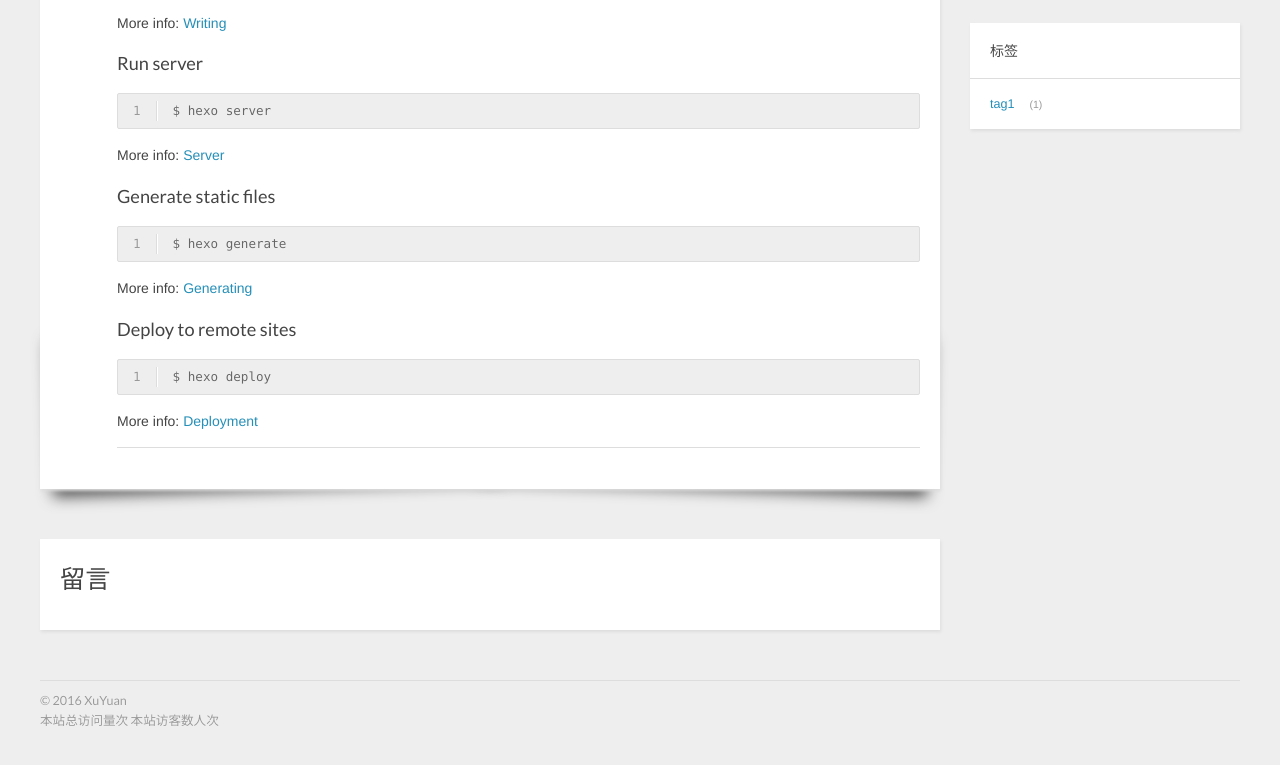
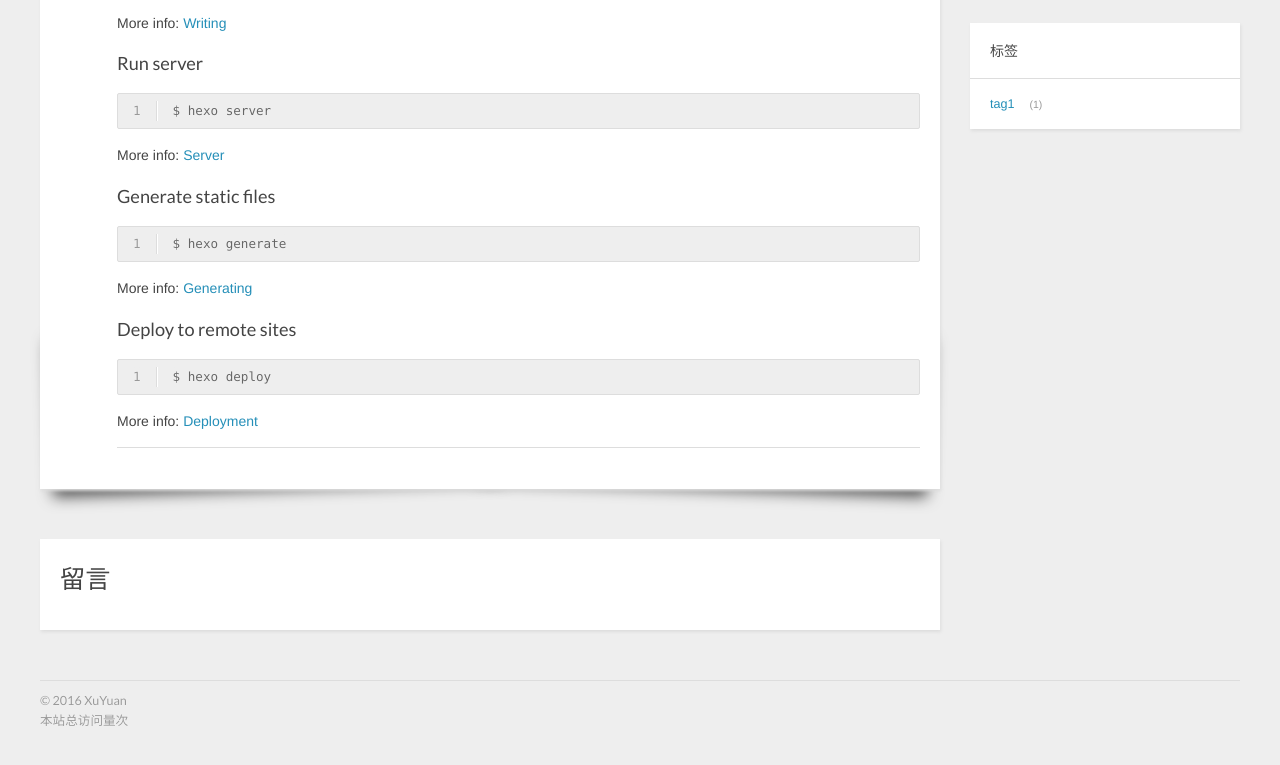
Before and after one commit to xuyuan123/xuyuan123.github.io, a plain HTML site: page 2016/02/28/hello-world/index.html in a window 1280 px wide. Shown: the part 448-1213 px from the top of the page. Drawn offline with nearby package versions, Linux system fonts and the light colour scheme; some packages are replaced by stand-ins of ours; a script that the page names is missing.

Commit message:
Site updated: 2016-03-02 10:49:34

```diff
--- a/2016/02/28/hello-world/index.html
+++ b/2016/02/28/hello-world/index.html
@@ -317,9 +317,6 @@ var duoshuoQuery = {short_name:"xylpp"};
 <div class="clearfix"></div>
 <span id="busuanzi_container_site_pv">
     本站总访问量<span id="busuanzi_value_site_pv"></span>次
-</span>
-<span id="busuanzi_container_site_uv">
-  本站访客数<span id="busuanzi_value_site_uv"></span>人次
 </span></footer>
   <script src="//ajax.googleapis.com/ajax/libs/jquery/2.0.3/jquery.min.js"></script>
 <script src="/js/jquery.imagesloaded.min.js"></script>
```
Also changed, not shown: 2016/02/28/myfirstblog/index.html (+0 -3 lines), 2016/02/29/test/index.html (+0 -3 lines), about/index.html (+0 -3 lines), archives/2016/02/index.html (+0 -3 lines), archives/2016/index.html (+0 -3 lines), archives/index.html (+0 -3 lines), categories/cat1/index.html (+0 -3 lines), index.html (+0 -3 lines), tags/tag1/index.html (+0 -3 lines).
